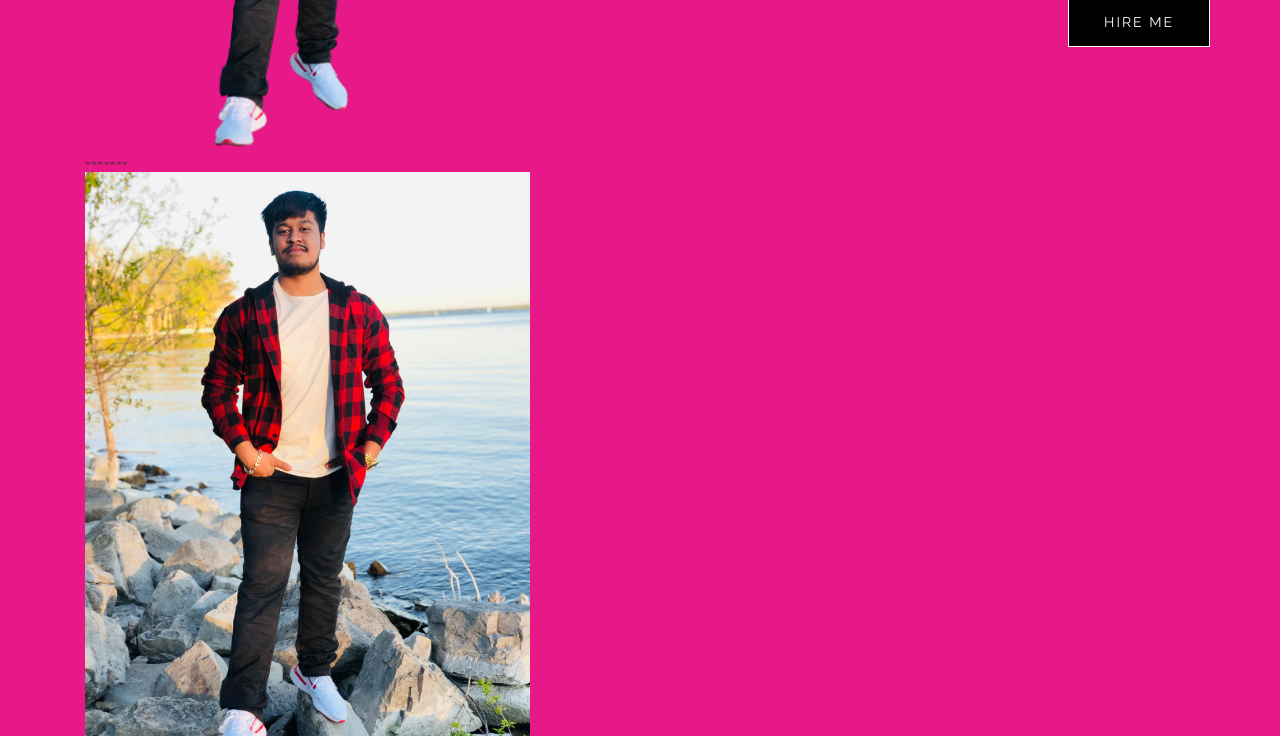
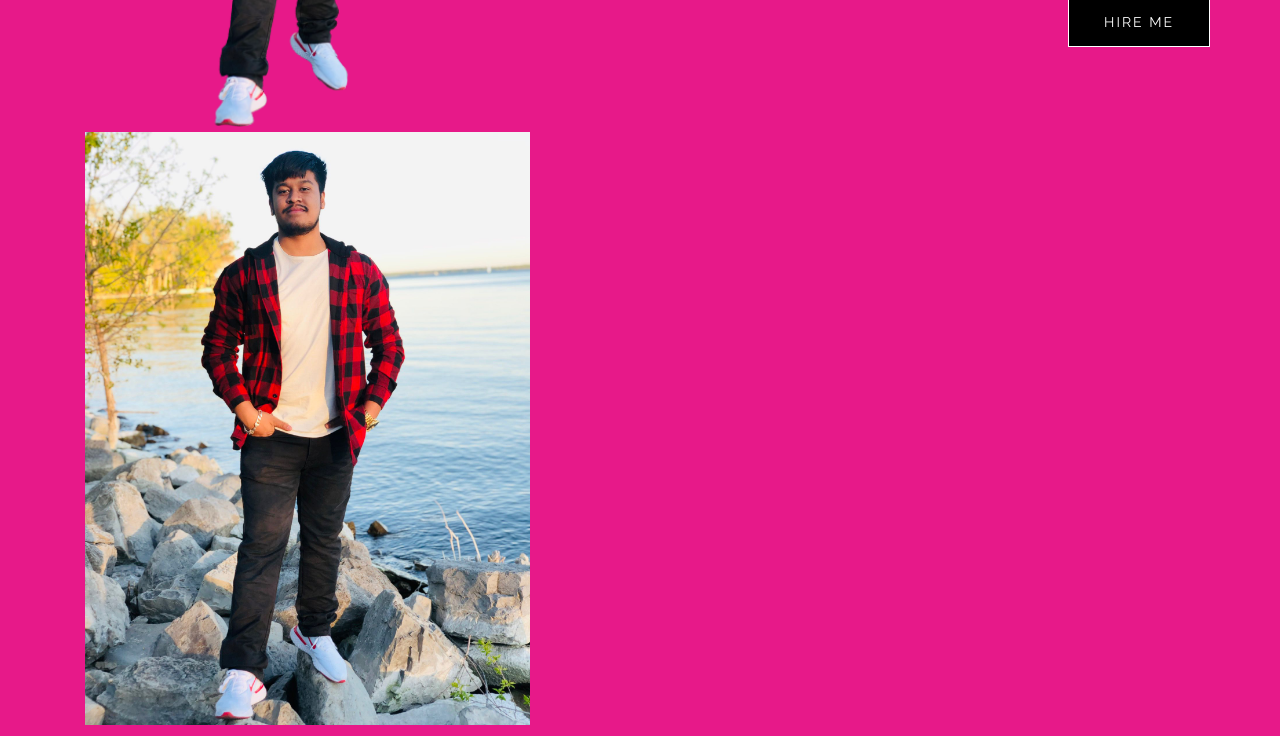
Before and after one commit to TALVINDE/talvinder.github.io, a plain HTML site: page index.html in a window 1280 px wide. Shown: the part 489-1225 px from the top of the page. Drawn offline with Linux system fonts and the light colour scheme.

Commit message:
Update index.html

```diff
--- a/index.html
+++ b/index.html
@@ -38,11 +38,11 @@ function hideURLbar(){ window.scrollTo(0,1); } </script>
 			<div class="banner-main">
 				<div class="container">
 					<div class="col-md-5 banner-left">
-<<<<<<< HEAD
+
 						<img src="images/ss.png" alt="">
-=======
+
 						<img src="images/ss.jpeg" alt="">
->>>>>>> f4b982615c6ae5824d5b27ed6def44e89c3ff37a
+
 					</div>
 					<div class="col-md-7 banner-text">
 						<p>Welcome</p>
```
